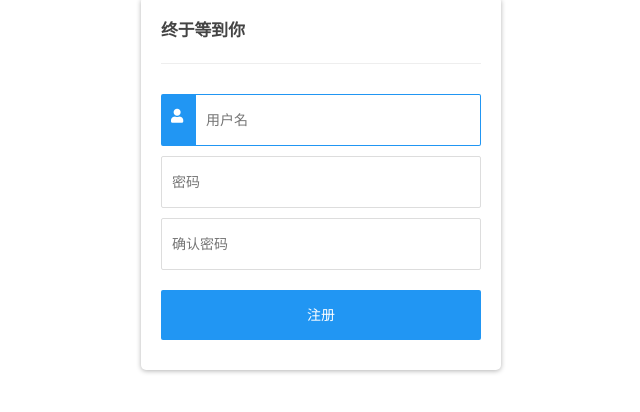
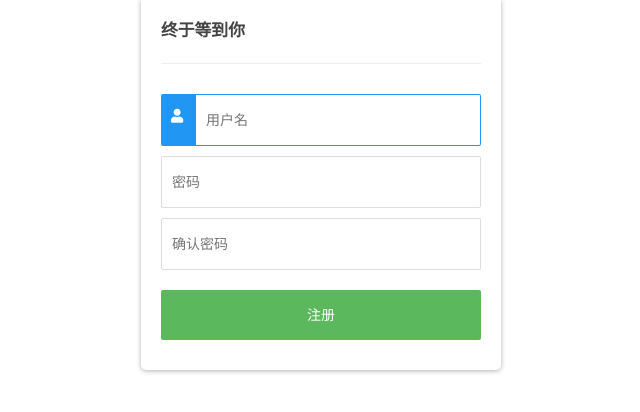
Before and after one commit to RonaldZhao/flask-vuejs-blog, a Flask app: page /register in a window 1280 px wide. Shown: the part 181-593 px from the top of the page, without its empty margins (319-959 px from the left). Run offline with Flask 2, Linux system fonts and the light colour scheme; some libraries are stand-ins or nearby versions.

Commit message:
去除提交按钮的默认颜色

```diff
--- a/static/css/style.css
+++ b/static/css/style.css
@@ -69,8 +69,6 @@
 
 .login input#submit_btn {
     margin-top: 20px;
-    background: #2196F3;
     color: white;
     border: none;
-    cursor: pointer;
 }
```
